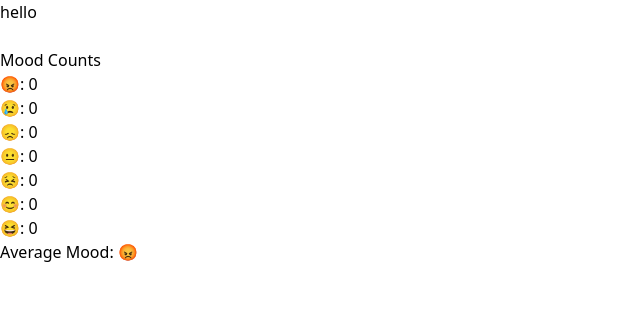
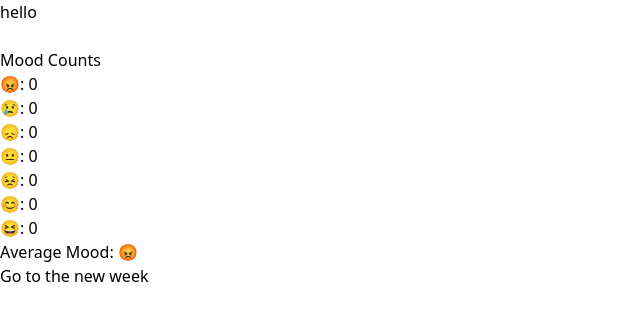
Before and after one commit to devrahuls/Emoji-Mood-Tracker, a React (Vite) app: page / in a window 1280 px wide. Shown: the top 320 px of the page, without its empty margins (0-640 px from the left). Built offline with nearby package versions, Linux system fonts and the light colour scheme.

Commit message:
added restore button to restore all the changes that have been made.

```diff
--- a/src/App.jsx
+++ b/src/App.jsx
@@ -63,6 +63,17 @@ function App() {
   if( ( i * (-4)) + (5 * x) < moodAvg && moodAvg <= (i* (-4)) + (6 * x)){avgEmoji = '😊';}
   if( ( i * (-4)) + (6 * x) < moodAvg && moodAvg <= (i* (-4)) + (7 * x)){avgEmoji = '😆';}
 
+  //reset function to reset the moodCounts, moods array, remove emoji from each cells, and the average mood and save the current avgEmoji in an array.
+
+  function reset(){
+    setMoodCounts({
+      '😡': 0, '😢': 0, '😞': 0, '😐': 0, '😣': 0, '😊': 0, '😆': 0,
+    });
+    setMoods([]);
+    avgEmoji = '';
+    setButtonContent('');
+  }
+
   return (
     <>
       <h1 className='text-3xl'>hello</h1>
@@ -79,6 +90,7 @@ function App() {
 
       <MoodCounts moodCounts={moodCounts}/>
       <h2>Average Mood: {avgEmoji}</h2>
+      <button onClick={reset}>Go to the new week</button>
     </>
   )
 }
```
